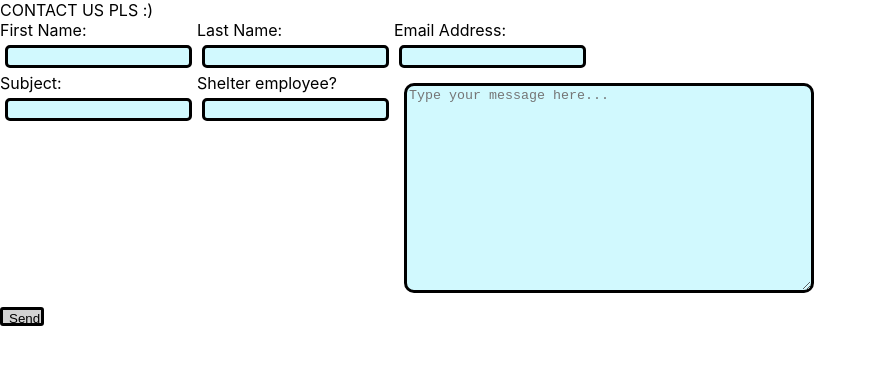
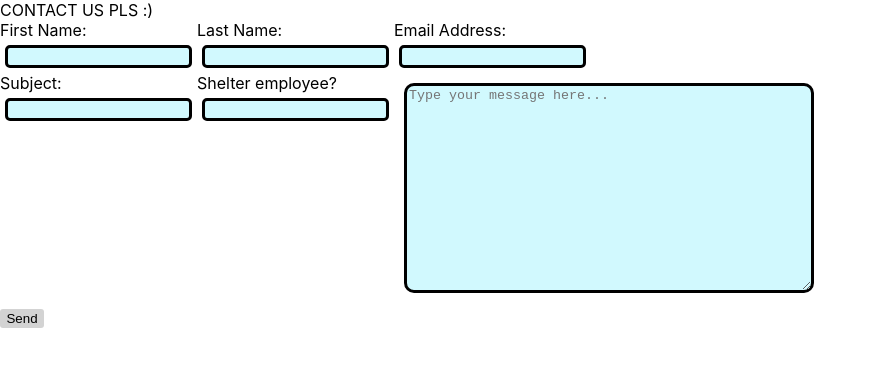
Before and after one commit to glkidd/PurrfectMatch, a React (Create React App) app in the folder purrfect-match/: page / in a window 1280 px wide. Shown: the top 366 px of the page, without its empty margins (0-877 px from the left). Built offline with nearby package versions, Linux system fonts and the light colour scheme.

Commit message:
Added hover animation to Send button

```diff
--- a/purrfect-match/src/ContactPage.css
+++ b/purrfect-match/src/ContactPage.css
@@ -10,11 +10,15 @@
     background-color: lightgrey;
     border-color: black;
     background: solid;
-    border: solid;
+    text-align: center;
+    display: inline-block;
+    border: none;
     width: 3.3em;
     height: 1.4em;
     border-radius: 3px;
 }
+
+#send:hover {background-color: grey}
 
 .textBox.small {
     position: relative;
```
